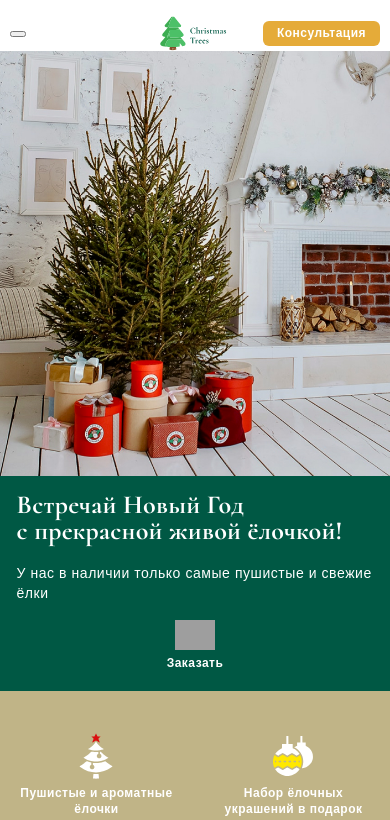
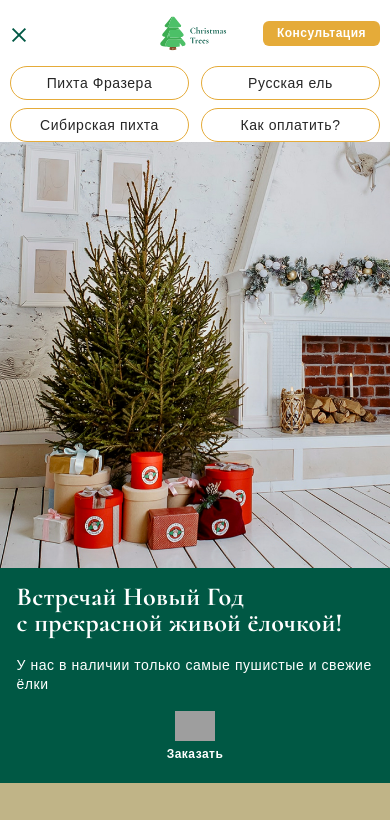
Before and after one commit to Kalliacto/Chrismas-Trees, a plain HTML site: page index.html in a window 390 px wide. Both pictures are taken after a click on the button 18 px from the left and 33 px from the top of the page. Shown: the top 820 px of the page. Drawn offline with Linux system fonts and the light colour scheme; grey boxes are pictures that could not be loaded.

Commit message:
Добавлено burger menu

```diff
--- a/index.html
+++ b/index.html
@@ -32,6 +32,7 @@
     <link rel="stylesheet" href="styles/product.css">
     <link rel="stylesheet" href="styles/pay.css">
     <link rel="stylesheet" href="styles/footer.css">
+    <script src="js/burger.js" defer></script>
     <title>Christmas Trees - Встречай Новый Год с прекрасной живой ёлочкой!</title>
 </head>
 <body>
@@ -48,19 +49,19 @@
             <nav class="header__navigation navigation">
                 <ul class="navigation__list">
                     <li class="navigation__item">
-                        <a href="" class="navigation__link">Пихта Фразера</a>
+                        <a href="#one" class="navigation__link">Пихта Фразера</a>
                     </li>
 
                     <li class="navigation__item">
-                        <a href="" class="navigation__link">Русская ель</a>
+                        <a href="#two" class="navigation__link">Русская ель</a>
                     </li>
 
                     <li class="navigation__item">
-                        <a href="" class="navigation__link">Сибирская пихта</a>
+                        <a href="#three" class="navigation__link">Сибирская пихта</a>
                     </li>
 
                     <li class="navigation__item">
-                        <a href="" class="navigation__link">Как оплатить?</a>
+                        <a href="#pay" class="navigation__link">Как оплатить?</a>
                     </li>
                 </ul>
             </nav>
@@ -139,7 +140,7 @@
                 <img class="product__picture" width="630" height="590" src="img/Siberian_fir.jpg" alt="Пихта Фразера" >
             </div>
         </section>
-        <section class="payment">
+        <section class="payment" id="pay">
             <div class="container">
                 <h2 class="pay__title">
                     Как можно оплатить
--- /dev/null
+++ b/js/burger.js
@@ -0,0 +1,7 @@
+const burger = document.querySelector('.burger');
+const navigation = document.querySelector('.navigation');
+
+burger.addEventListener('click', () => {
+    burger.classList.toggle('burger_activ');
+    navigation.classList.toggle('navigation_active');
+});
--- a/styles/burger.css
+++ b/styles/burger.css
@@ -1,9 +1,70 @@
 .burger {
     display: none;
+    position: relative;
+    --width: 21px;
+    --height: 14px;
+    --size-line: 2px;
+    --color: var(--main-bg-color);
+    width: var(--width);
+    height: var(--height);
+    cursor: pointer;
+    background-color: transparent;
+    border: none;
 }
+
+.burger__line {
+    position: absolute;
+    left: 0;
+    right: 0;
+    top: 50%;
+    height: var(--size-line);
+    background-color: var(--color);
+    transform: translateY(-50%) scale(1);
+    transition: transform .3s ease;
+}
+
+.burger::before, .burger::after {
+    content: "";
+    position: absolute;
+    left: 0;
+    right: 0;
+    height: var(--size-line);
+    background-color: var(--color);
+    transition: transform .3s ease, transform .3s ease;
+}
+
+.burger::before {
+top: 0;
+}
+
+.burger::after {
+bottom: 0;
+}
+
+.burger_activ .burger__line {
+    transform: translateY(-50%) scale(0);
+}
+
+.burger_activ:before {
+    top: 50%;
+    transform: rotate(-45deg);
+    }
+
+.burger_activ:after {
+    top: 50%;
+    transform: rotate(45deg);
+    bottom: auto;
+    }
 
 @media (max-width: 1000px) {
     .burger {
         display: block;
     }
 }
+
+@media (max-width: 580px) {
+    .burger {
+        --width: 18px;
+        --height: 12px;
+    }
+}
--- a/styles/default.css
+++ b/styles/default.css
@@ -9,6 +9,7 @@
 
 html {
     box-sizing: border-box;
+    scroll-behavior: smooth;
 }
 
 *, *::after, *::before {
```
